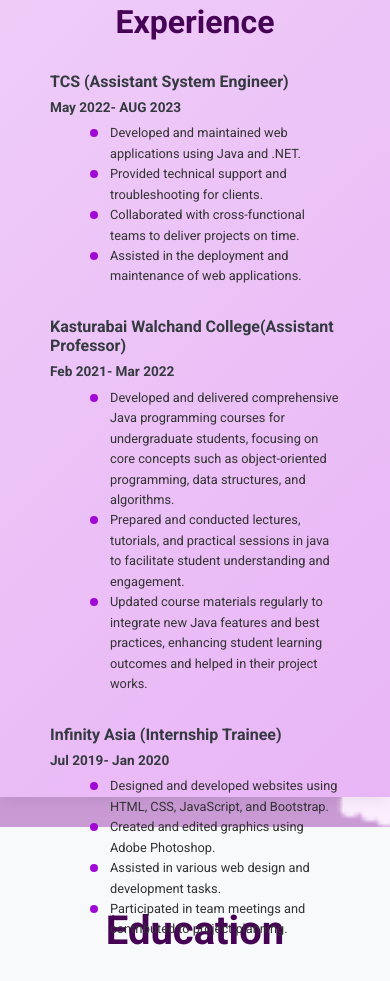
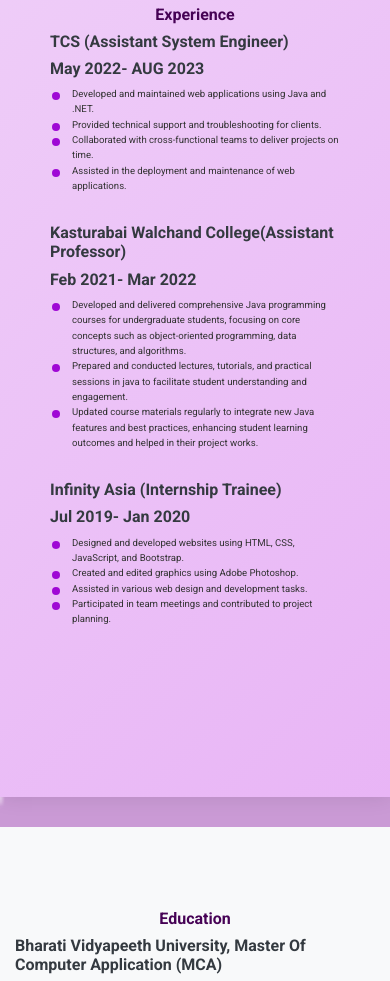
Before and after one commit to PriyankaVachaly/Priyanka-Vachaly-Portfolio, a plain HTML site: page index.html in a window 390 px wide. Shown: the part 3517-4498 px from the top of the page. Drawn offline with nearby package versions, Linux system fonts and the light colour scheme.

Commit message:
Update styles.css

```diff
--- a/styles.css
+++ b/styles.css
@@ -244,23 +244,6 @@
     background-color: #9f08d5;
     border-radius: 50%;
 }
-@media (max-width: 768px) {
-    #experience h2 {
-        font-size:2rem;
-    }
-
-    #experience h3 {
-        font-size: 1rem;
-    }
-
-    #experience h6 {
-        font-size: 0.85rem;
-    }
-
-    #experience ul li {
-        font-size: 0.8rem;
-    }
-}
 /* Example CSS for Education Section */
 #education {
     padding: 60px 0;
@@ -296,11 +279,35 @@
     color: #777;
 }
 
-@media (max-width: 768px) {
+/* Media Queries */
+@media (max-width: 767px) {
+    .experience-section h2,
+    #education h2{
+        padding: 2px;
+        margin-bottom: 5px;
+        font-size: 1rem;
+    }
+
+    .experience-section h3,
     #education h3 {
-        font-size: 1.5rem;
+        font-size: 1em;
+    }
+
+    .experience-section ul,
+    #education ul {
+        padding-left: 2px;
+    }
+
+    .experience-section ul li,
+    #education ul li {
+        font-size: 0.9em;
+    }
+
+    .experience-section ul li{
+        font-size: 0.6rem;
     }
 }
+
 
 /*Project section*/
 .project-card {
```
